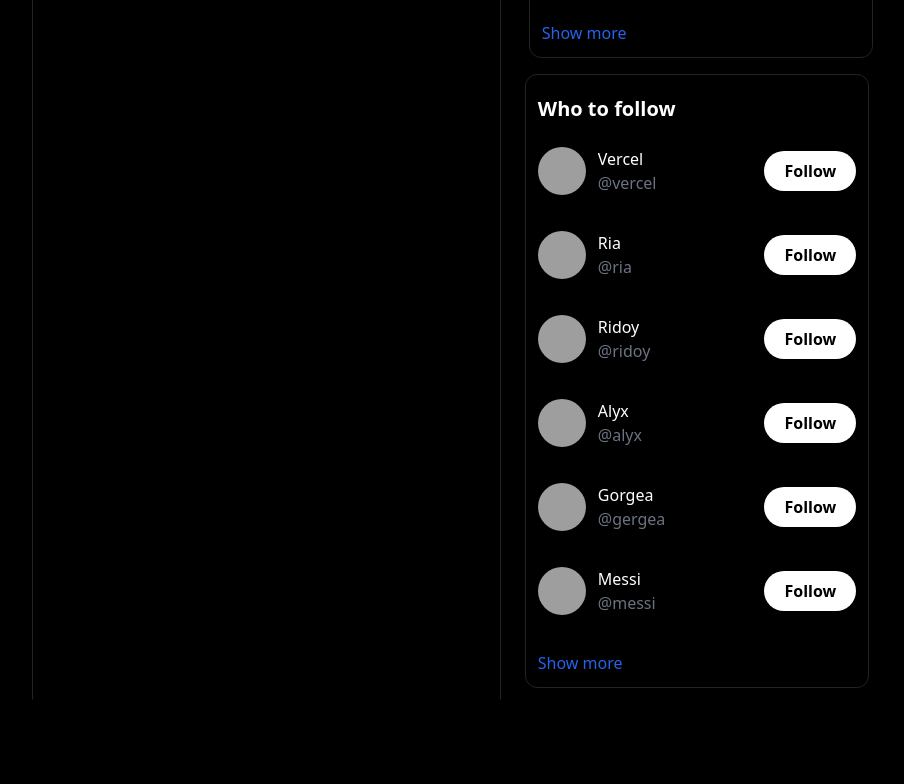
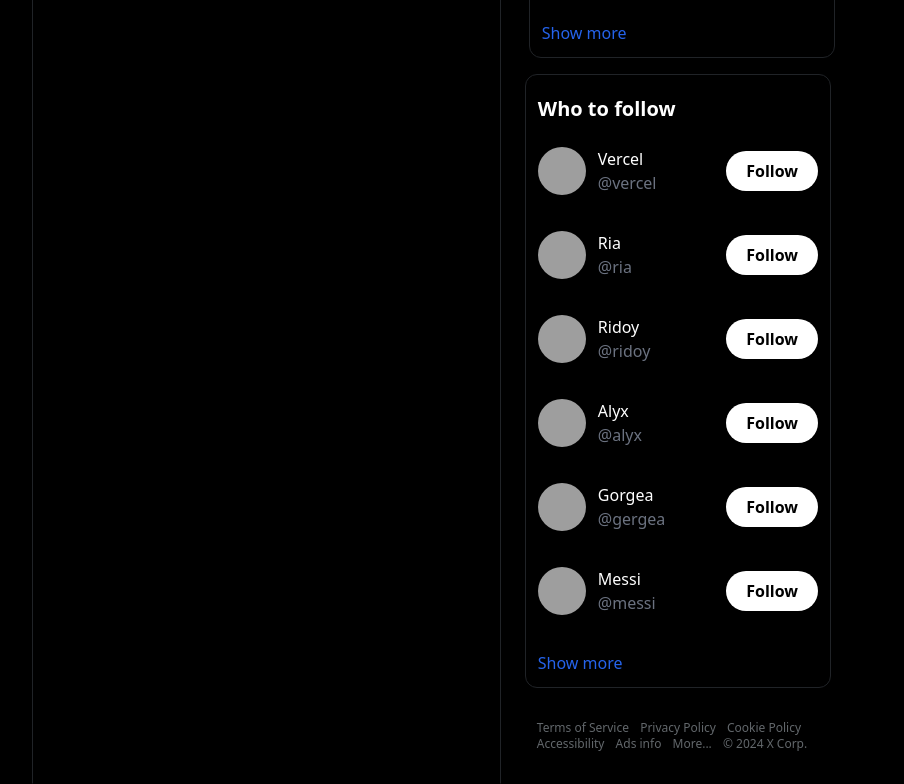
Before and after one commit to Mainul-Islam-Nirob/X.com-Clone, a website: page index.html in a window 1280 px wide. Shown: the part 946-1730 px from the top of the page, without its empty margins (296-1200 px from the left). Before the commit the page ends 1646 px from the top, so only its background shows below. Drawn offline with nearby package versions, Linux system fonts and the light colour scheme; grey boxes are pictures that could not be loaded.

Commit message:
Add footer section

```diff
--- a/index.html
+++ b/index.html
@@ -58,7 +58,7 @@
             </div>
         </div>
         <div class="third w-full px-3">
-            <div class="search relative w-3/4 mx-3 my-1">
+            <div class="search relative w-2/3 mx-3 my-1">
                 <span class="text-[#1886d0] material-symbols-outlined absolute left-3 top-1/2 transform -translate-y-1/2 text-gray-500">
                     search
                 </span>
@@ -66,7 +66,7 @@
             </div>
 
 
-            <div class="trends top-0 m-4 w-3/4 pt-5 rounded-xl space-y-3 border-[1px] border-[#202327]">
+            <div class="trends top-0 m-4 w-2/3 pt-5 rounded-xl space-y-3 border-[1px] border-[#202327]">
                 <h1 class="text-xl font-bold px-3">Trends for you</h1>
 
                 <div class="item p-3 hover:bg-[#202327] cursor-pointer px-3">
@@ -138,7 +138,7 @@
 
             </div>
 
-            <div class="who top-0 m-3 w-3/4 pt-5 rounded-xl space-y-3 border-[1px] border-[#202327]">
+            <div class="who top-0 m-3 w-2/3 pt-5 rounded-xl space-y-3 border-[1px] border-[#202327]">
                 <h1 class="text-xl font-bold px-3">Who to follow</h1>
 
                 <div class="item p-3 items-center gap-2 flex justify-between hover:bg-[#202327] cursor-pointer">
@@ -252,7 +252,17 @@
                 <div class="showMore item p-3 hover:bg-[#202327] cursor-pointer px-3 space-x-0 rounded-bl-xl rounded-br-xl">
                     <a href="#" class="font-medium text-blue-600 dark:text-blue-500">Show more</a>
                 </div>
+            </div>
 
+
+            <div class="terms sticky top-[84vh] m-3 text-xs text-[#62676b] px-3  w-2/3 py-5 space-y-1">
+                <span class="hover:underline cursor-pointer mr-2">Terms of Service</span>
+                <span class="hover:underline cursor-pointer mr-2">Privacy Policy</span>
+                <span class="hover:underline cursor-pointer mr-2">Cookie Policy</span>
+                <span class="hover:underline cursor-pointer mr-2">Accessibility</span>
+                <span class="hover:underline cursor-pointer mr-2">Ads info</span>
+                <span class="hover:underline cursor-pointer mr-2">More...</span>
+                <span class="mr-2">© 2024 X Corp.</span>
             </div>
         </div>
     </div>
```
Also changed, not shown: css/output.css.
